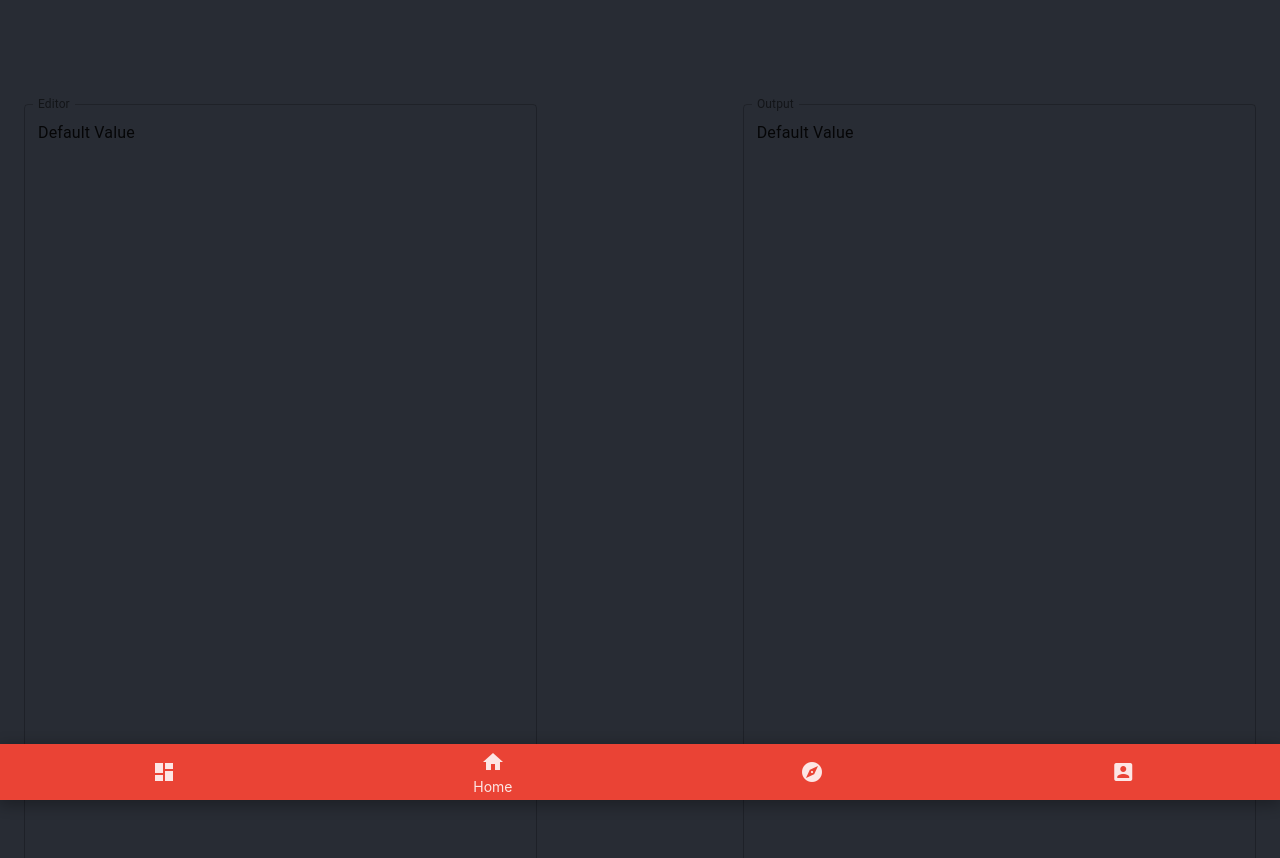
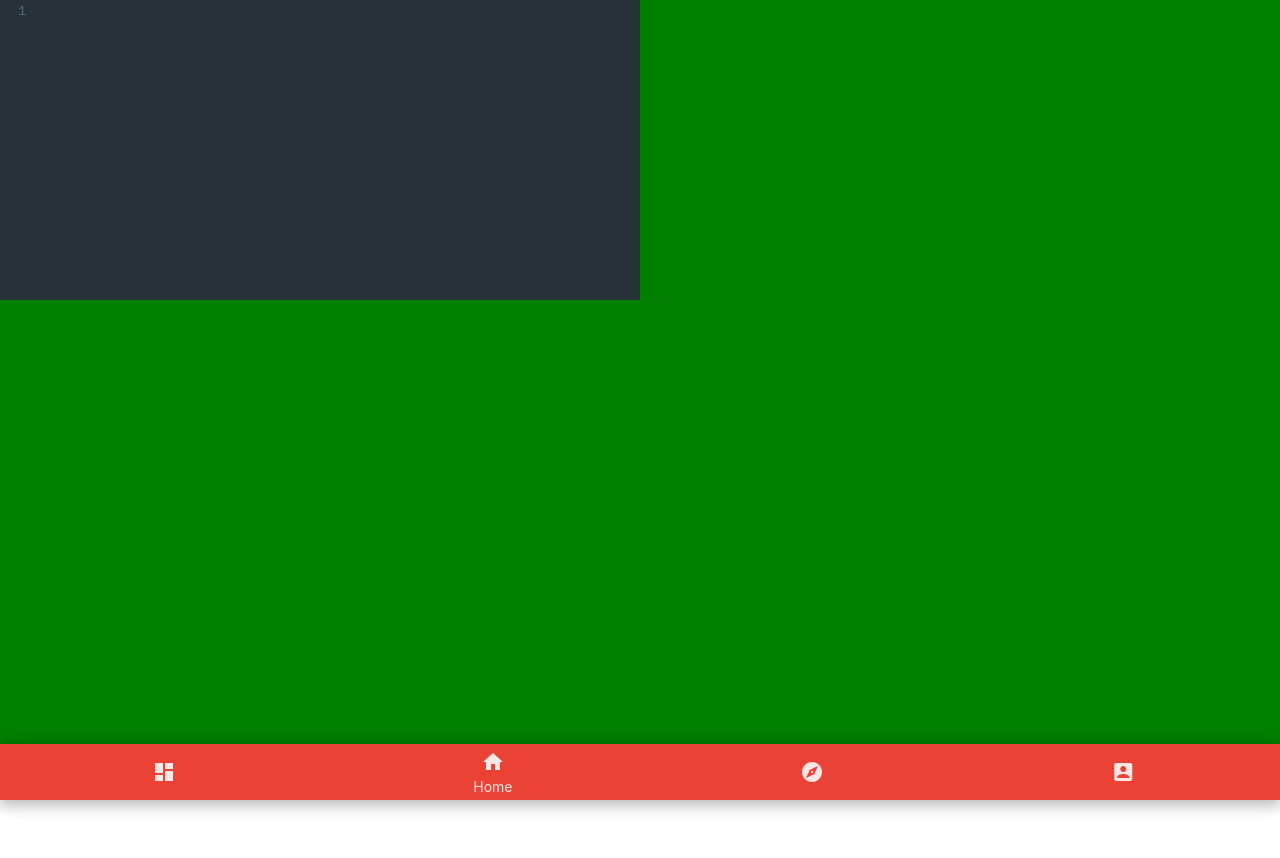
Before and after one commit to sahilarora3117/MdTex, a React (Create React App) app: page / in a window 1280 px wide. Shown: the top 858 px of the page. After the commit the page ends 800 px from the top, so only its background shows below. Built offline with nearby package versions, Linux system fonts and the light colour scheme.

Commit message:
added markdown stuff

```diff
--- a/package.json
+++ b/package.json
@@ -10,6 +10,7 @@
     "markdown-to-jsx": "^7.1.1",
     "react": "^17.0.1",
     "react-codemirror": "^1.0.0",
+    "react-codemirror2": "^7.2.1",
     "react-dom": "^17.0.1",
     "react-scripts": "4.0.1",
     "web-vitals": "^0.2.4"
--- a/src/App.css
+++ b/src/App.css
@@ -1,6 +1,3 @@
-.App {
-  text-align: center;
-}
 
 .App-logo {
   height: 40vmin;
--- a/src/Components/Editor/Editor.js
+++ b/src/Components/Editor/Editor.js
@@ -1,23 +1,64 @@
-import React, { Component } from 'react';
-import { TextField } from '@material-ui/core';
+import React, { Component } from 'react'
+import {UnControlled as CodeMirror} from 'react-codemirror2'
+import 'codemirror/lib/codemirror.css'
+import 'codemirror/theme/material.css'
+import 'codemirror/mode/markdown/markdown'
+import { Grid } from '@material-ui/core'
+import Markdown from 'markdown-to-jsx'
 
 class Editor extends Component {
-    render() {
-        return (
-            <div>
-                <TextField
-          id="outlined-multiline-static"
-          label="Editor"
-          multiline
-          style={{width:"100%"}}
-          rows={40}
-          defaultValue="Default Value"
-          variant="outlined"
-        />
+    constructor(props) {
+        super(props);
+        this.state = {value: ""};
+        localStorage.setItem('Current', "");
 
-            </div>
-        );
     }
+
+   render() {
+
+       return(
+
+<Grid
+container
+direction="row"
+justify="flex-start"
+alignItems="flex-start"
+>
+  <Grid item xs={6}>
+  <CodeMirror
+  style={{height:"100% !important"}}
+      value={this.state.value}
+      options={{
+        mode: 'markdown',
+        theme: 'material',
+        lineNumbers: true,
+      }}
+      onBeforeChange={(editor, data, value) => {
+        this.setState({value:value})
+        localStorage.setItem('Current', value);
+
+      }}
+      onChange={(editor, data, value) => {
+      }}
+    />
+  </Grid>
+
+ <Grid item xs={6}>
+ <Markdown>{this.state.value}</Markdown>
+
+ </Grid>
+
+</Grid>
+
+
+
+
+
+
+       )
+
+    }
+
 }
 
 export default Editor;
--- a/src/Components/MdTex/MdTex.css
+++ b/src/Components/MdTex/MdTex.css
@@ -1,8 +1,9 @@
 .main {
-    background-color: #282c34;
+    background-color: green;
     min-height: 100vh;
-    display: flex;
-    font-size: calc(10px + 2vmin);
-    color: white;
-    padding-top: 4em;
 }
+
+
+.editor {
+    height: 100%;
+}
--- a/src/Components/MdTex/MdTex.jsx
+++ b/src/Components/MdTex/MdTex.jsx
@@ -2,31 +2,14 @@ import React, { Component } from 'react';
 import './MdTex.css'
 import Navigation from '../Navigation/Navigation';
 import Editor from '../Editor/Editor';
-import Output from '../Output/Output';
 import {Container, Grid} from '@material-ui/core'
 class MdTex extends Component {
     render() {
         return (
             <div className="main">
-                    <Container>
 
-                    <Grid
-                        container
-                        direction="row"
-                        justify="space-between"
-                        alignItems="flex-start"
-
-                    >
-                        <Grid item  xs={5}>
-                            <Editor className="Editorial"/>
-                        </Grid>
-                        <Grid item xs={5}>
-                            <Output className="Result"/>
-                        </Grid>
-
-                    </Grid>
+                    <Editor className="editor"></Editor>
                 <Navigation className="Navigator"/>
-                </Container>
 
             </div>
         );
--- a/src/Components/Output/Output.jsx
+++ b/src/Components/Output/Output.jsx
@@ -1,24 +1,22 @@
-import React, { Component } from 'react';
-import { TextField } from '@material-ui/core';
-class Output extends Component {
-    render() {
-        return (
-            <div>
-                <TextField
-          id="outlined-multiline-static"
-          label="Output"
-          multiline
-          style={{width:"100%"}}
-          rows={40}
-          defaultValue="Default Value"
-          variant="outlined"
-          color="secondary"
-          inverted
-        />
+import React, { useEffect, useState } from 'react';
 
-            </div>
-        );
+function Output() {
+  const [value, setValue] = useState(localStorage.getItem('Current'));
+
+useEffect(() => {
+    var newVal = localStorage.getItem('Current');
+    if (newVal !== value){
+        setValue(newVal);
     }
-}
+
+}, [value]);
+
+
+  return (
+    <div>
+        {value}
+    </div>
+  );
+};
 
 export default Output;
```
Also changed, not shown: 2 other files (tests, documents, lock files or other folders).
